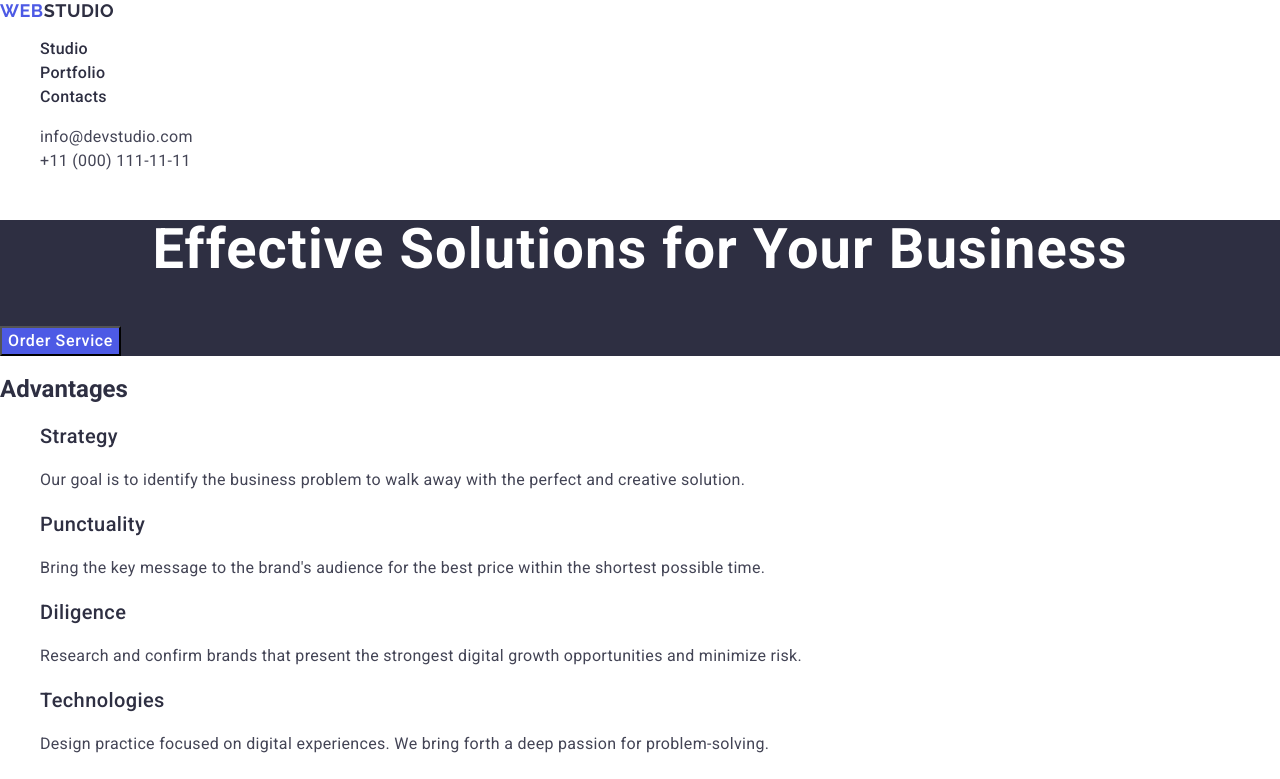
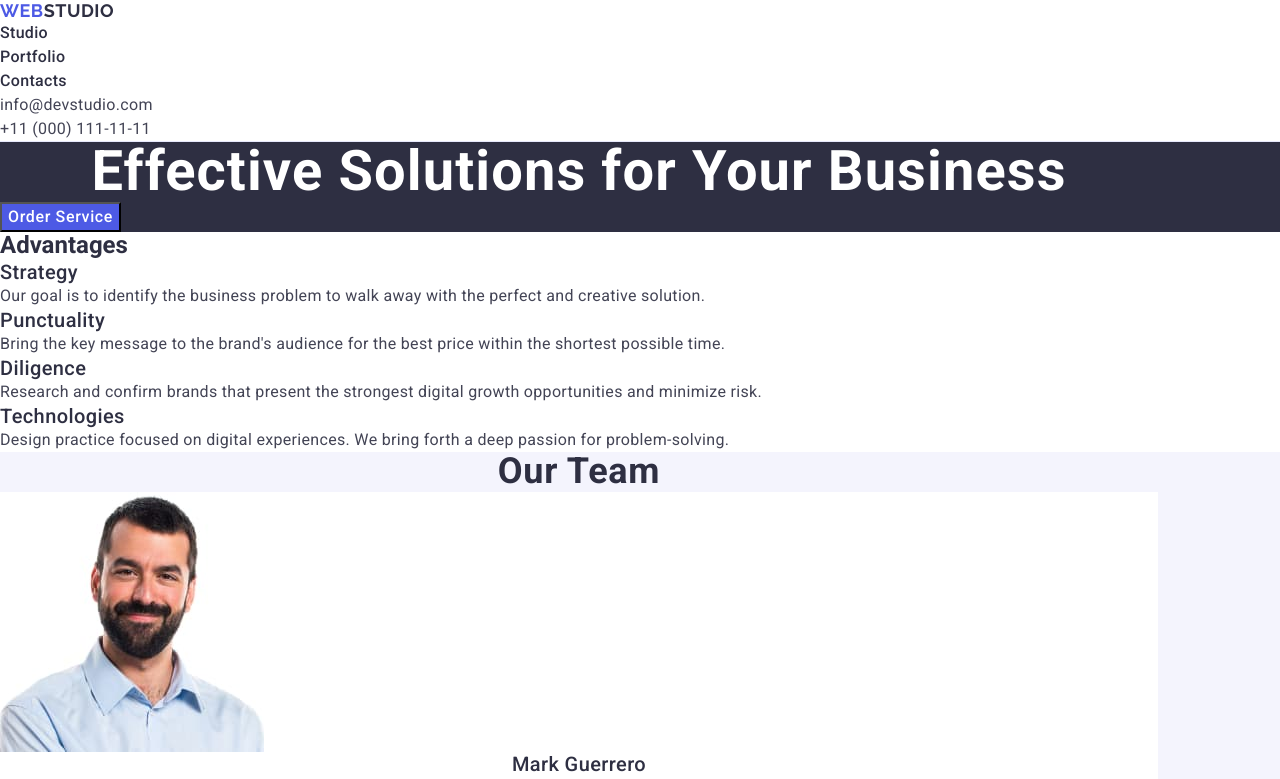
Before and after one commit to anasstasiia-martyniuk/goit-markup-hw-03, a plain HTML site: page index.html in a window 1280 px wide. Shown: the top 779 px of the page. Drawn offline with nearby package versions, Linux system fonts and the light colour scheme.

Commit message:
add-div-and-update-css-styles

```diff
--- a/css/styles.css
+++ b/css/styles.css
@@ -5,6 +5,10 @@ body {
 }
 h1, h2, h3{
     color: #2e2f42;
+    margin: 0;
+}
+p{
+    margin: 0;
 }
 a {
     text-decoration: none;
@@ -13,10 +17,26 @@ a {
 }
 ul {
     list-style-type: none;
+    margin: 0;
+    padding-left: 0;
+}
+img {
+    display: block;
+}
+.container {
+    max-width: 1158px;
+    padding-left:
+    padding-right:
+    margin-left:
+    margin-right:
+}
+.section {
+
 }
 
 /* Header */
 .menu{
+    border-bottom: 1px solid #e7e9fc;
 }
 .menu-list-item {
     font-weight: 500;
--- a/index.html
+++ b/index.html
@@ -18,6 +18,7 @@
   </head>
   <body>
     <header class="menu">
+      <div class="container">
         <nav>
           <a href="./index.html" class="logo">
             Web<span class="logo-second-part">Studio</span>
@@ -42,27 +43,31 @@
             </li>
           </ul>
         </address>
+      </div>
     </header>
     <main>
       <!-- Order Service -->
-      <section class="order-service">
+      <section class="order-service" class="section">
+        <div class="container">
           <h1 class="order-service-title">
             Effective Solutions for Your Business
           </h1>
           <button type="button" class="order-service-button">
             Order Service
           </button>
+        </div>
       </section>
 
       <!-- Advantages -->
-      <section>
+      <section class="section">
+        <div class="container">
           <h2>Advantages</h2>
           <ul>
             <li>
               <h3 class="advantages-titles">Strategy</h3>
               <p class="advantages-text">
-              Our goal is to identify the business problem to walk away with the
-              perfect and creative solution.
+                Our goal is to identify the business problem to walk away with
+                the perfect and creative solution.
               </p>
             </li>
             <li>
@@ -87,10 +92,12 @@
               </p>
             </li>
           </ul>
+        </div>
       </section>
 
       <!-- Our team -->
-      <section class="our-team">
+      <section class="our-team" class="section">
+        <div class="container">
           <h2 class="our-team-title">Our Team</h2>
           <ul>
             <li class="our-team-list">
@@ -103,7 +110,11 @@
               <p class="our-team-position">Product Designer</p>
             </li>
             <li class="our-team-list">
-            <img src="./images/tom-ford(1).jpg" alt="Tom's photo" width="264" />
+              <img
+                src="./images/tom-ford(1).jpg"
+                alt="Tom's photo"
+                width="264"
+              />
               <h3 class="our-team-names">Tom Ford</h3>
               <p class="our-team-position">Frontend Developer</p>
             </li>
@@ -126,10 +137,12 @@
               <p class="our-team-position">UI Designer</p>
             </li>
           </ul>
+        </div>
       </section>
 
       <!-- Our Portfolio -->
-      <section class="our-portfolio">
+      <section class="our-portfolio" class="section">
+        <div class="container">
           <h2 class="our-portfolio-title">Our Portfolio</h2>
           <ul class="our-portfolio-list">
             <li>
@@ -187,16 +200,19 @@
               <p class="our-portfolio-text">Marketing</p>
             </li>
           </ul>
+        </div>
       </section>
     </main>
     <footer class="page-footer">
+      <div class="container">
         <a href="./index.html" class="logo-footer">
           Web<span class="logo-footer-part-bottom">Studio</span>
         </a>
         <p class="page-footer-text">
-        Increase the flow of customers and sales for your business with digital
-        marketing & growth solutions.
+          Increase the flow of customers and sales for your business with
+          digital marketing & growth solutions.
         </p>
+      </div>
     </footer>
   </body>
 </html>
```
Lines whose indentation alone changed are shown as unchanged.
